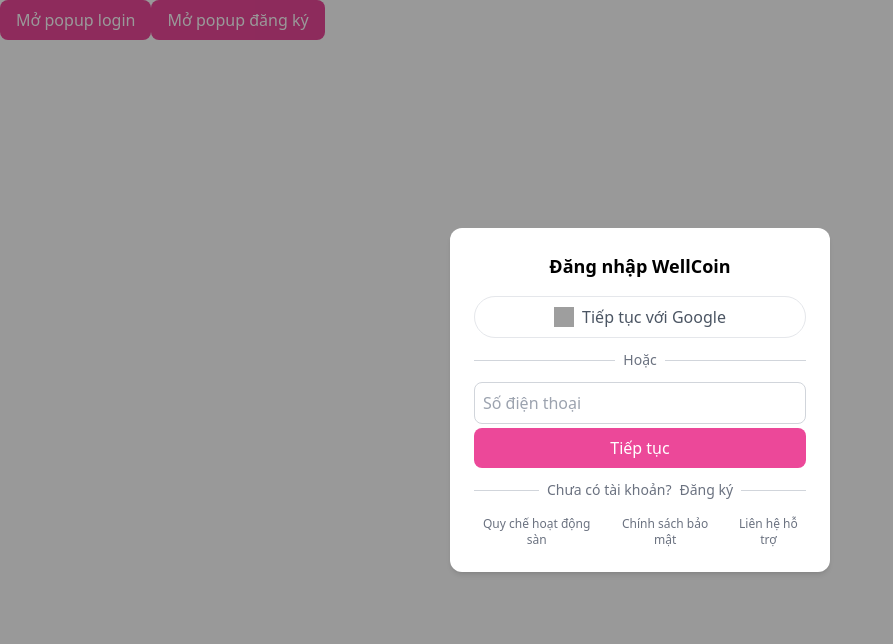
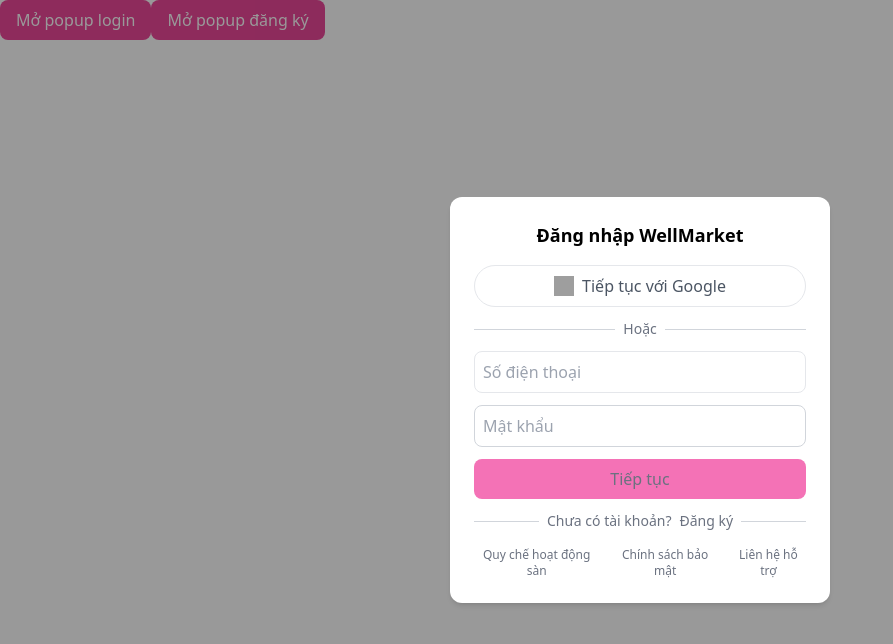
Before and after one commit to methaihuy1505/WellMarket, a React (Vite) app in the folder fe/: page / in a window 1280 px wide. Both pictures are taken after a click on the button "Mở popup login". Shown: the top 644 px of the page, without its empty margins (0-893 px from the left). Built offline with nearby package versions, Linux system fonts and the light colour scheme; grey boxes are pictures that could not be loaded.

Commit message:
Login and Register - 90%

```diff
--- a/fe/package.json
+++ b/fe/package.json
@@ -10,6 +10,8 @@
     "preview": "vite preview"
   },
   "dependencies": {
+    "axios": "^1.13.2",
+    "bcryptjs": "^3.0.3",
     "react": "^19.1.1",
     "react-dom": "^19.1.1",
     "react-router-dom": "^7.9.5"
--- a/fe/src/components/Login/Login.jsx
+++ b/fe/src/components/Login/Login.jsx
@@ -1,18 +1,21 @@
 import React, { useState } from "react";
 import { createRoot } from "react-dom/client"; // <<< quan trọng: dùng named import createRoot
 import { RegisterModal } from "./Register";
+import bcrypt from "bcryptjs";
+import axios from "axios";
+
 function LoginModalContent({ onClose }) {
   const [phone, setPhone] = useState("");
-  const [error, setError] = useState("");
+  const [error, setPhoneError] = useState("");
+  const [pswd, setPassword] = useState("");
+  const [errorPwd, setErrorPwd] = useState("");
 
-
-   const handleRegisterClick = () => {
+  const handleRegisterClick = () => {
     onClose(); // đóng modal login
     setTimeout(() => {
       RegisterModal.show(); // mở modal đăng ký
     }, 200);
   };
-
 
   const handleOverlayClick = (e) => {
     if (e.target === e.currentTarget) onClose();
@@ -21,20 +24,44 @@
   const validatePhone = (value) => {
     const regex = /^0\d{9}$/;
     if (!value) return "Vui lòng nhập số điện thoại";
-    if (!regex.test(value)) return "Số điện thoại phải gồm 10 chữ số và bắt đầu bằng 0";
+    if (!regex.test(value))
+      return "Số điện thoại phải gồm 10 chữ số và bắt đầu bằng 0";
     return "";
   };
 
   const handleSubmit = () => {
     const err = validatePhone(phone);
+    const saltRound = 5;
     if (err) {
-      setError(err);
+      setPhoneError(err);
       return;
+    } else {
+      setPhoneError("");
     }
-    setError("");
-    const result = { success: true, phone };
-    console.log("Login submit ->", result);
-    // nếu cần gọi API ở đây thì gọi rồi onClose() sau khi có kết quả
+    if (!pswd) {
+      setErrorPwd("Vui lòng nhập mật khẩu");
+      return;
+    } else {
+      setErrorPwd("");
+    }
+    // hash pass
+    const hashedpswd = bcrypt.hashSync(pswd, saltRound);
+    console.log("Phone: ", phone, "Password", hashedpswd);
+    const data = {
+      Phone: phone,
+      Passord: hashedpswd,
+    };
+
+    //gửi = axios
+    axios
+      .post("http://localhost:8000/login", data)
+      .then((res) => {
+        console.log("Server trả về:", res.data);
+      })
+      .catch((err) => {
+        console.error("Lỗi:", err);
+      });
+
     onClose(); // đóng modal
   };
 
@@ -47,10 +74,16 @@
         className="bg-white rounded-xl shadow-md w-[380px] p-6 relative animate-fade-in"
         onClick={(e) => e.stopPropagation()}
       >
-        <h2 className="text-center text-lg font-semibold mb-4">Đăng nhập WellCoin</h2>
+        <h2 className="text-center text-lg font-semibold mb-4">
+          Đăng nhập WellMarket
+        </h2>
 
         <button className="w-full text-gray-600 flex items-center justify-center border rounded-full py-2 hover:text-black hover:bg-pink-200 mb-2">
-          <img src="https://www.svgrepo.com/show/355037/google.svg" className="w-5 h-5 mr-2" alt="Google" />
+          <img
+            src="https://www.svgrepo.com/show/355037/google.svg"
+            className="w-5 h-5 mr-2"
+            alt="Google"
+          />
           Tiếp tục với Google
         </button>
 
@@ -65,13 +98,30 @@
           placeholder="Số điện thoại"
           value={phone}
           onChange={(e) => setPhone(e.target.value)}
-          className={`w-full border rounded-lg p-2 focus:ring-2 mb-1 ${
-            error ? "border-red-500 focus:ring-red-300" : "border-gray-300 focus:ring-pink-200"
+          className={`w-full border rounded-lg p-2 focus:ring mb-1 ${
+            error
+              ? "border-red-500 focus:ring-red-300 "
+              : " focus:ring-pink-200 focus:shadow-lg focus:shadow-pink-200"
           }`}
         />
-        {error && <p className="text-red-500 text-sm mb-3 text-center">{error}</p>}
-
-        <button onClick={handleSubmit} className="w-full bg-pink-500 text-white rounded-lg py-2 font-medium hover:bg-pink-600">
+        {error && (
+          <p className="text-red-500 text-sm mb-3 text-center">{error}</p>
+        )}
+        <input
+          placeholder="Mật khẩu"
+          value={pswd}
+          onChange={(e) => setPassword(e.target.value)}
+          className="w-full border rounded-lg p-2 focus:ring-2 mb-1  border-gray-300 focus:ring-pink-200
+                      focus:shadow-lg focus:shadow-pink-200 mt-2"
+          type="password"
+          maxLength={30}
+          required
+        />
+        {errorPwd && <p className="text-red-500 text-sm">{errorPwd}</p>}
+        <button
+          onClick={handleSubmit}
+          className="w-full mt-2 bg-pink-400 text-gray-500 rounded-lg py-2 font-medium hover:bg-pink-600 hover:text-black "
+        >
           Tiếp tục
         </button>
 
@@ -79,15 +129,27 @@
           <hr className="flex-grow border-gray-300" />
           <span className="px-2 text-sm text-gray-500">
             Chưa có tài khoản?
-            <a href="#" className="hover:underline hover:text-pink-700 ml-2" onClick={handleRegisterClick}>Đăng ký</a>
+            <a
+              href="#"
+              className="hover:underline hover:text-pink-700 ml-2"
+              onClick={handleRegisterClick}
+            >
+              Đăng ký
+            </a>
           </span>
           <hr className="flex-grow border-gray-300" />
         </div>
 
         <div className="text-center text-xs text-gray-500 space-x-3 mt-4 flex justify-center">
-          <a href="#" className="hover:underline hover:text-pink-700">Quy chế hoạt động sàn</a>
-          <a href="#" className="hover:underline hover:text-pink-700">Chính sách bảo mật</a>
-          <a href="#" className="hover:underline hover:text-pink-700">Liên hệ hỗ trợ</a>
+          <a href="#" className="hover:underline hover:text-pink-700">
+            Quy chế hoạt động sàn
+          </a>
+          <a href="#" className="hover:underline hover:text-pink-700">
+            Chính sách bảo mật
+          </a>
+          <a href="#" className="hover:underline hover:text-pink-700">
+            Liên hệ hỗ trợ
+          </a>
         </div>
       </div>
     </div>
--- a/fe/src/components/Login/Register.jsx
+++ b/fe/src/components/Login/Register.jsx
@@ -1,51 +1,114 @@
 import React, { useState } from "react";
 import ReactDOM from "react-dom/client";
+import { LoginModal } from "./Login";
+import bcrypt from "bcryptjs";
+import axios from "axios";
+
+function checkPasswordConditions(password) {
+  return {
+    length: password.length >= 8 && password.length <= 30,
+    uppercase: /[A-Z]/.test(password),
+    lowercase: /[a-z]/.test(password),
+    number: /[0-9]/.test(password),
+    special: /[^A-Za-z0-9]/.test(password),
+  };
+}
 
 // ==========================================
 // Nội dung modal đăng ký
 // ==========================================
 function RegisterModalContent({ onClose }) {
-  const [form, setForm] = useState({
-    phone: "",
-    name: "",
-    password: "",
-    confirmPassword: "",
-    agree: false,
-  });
+  const [phone, setPhone] = useState("");
+  const [error, setPhoneError] = useState("");
 
-  const handleChange = (e) => {
-    const { name, value, type, checked } = e.target;
-    setForm((prev) => ({
-      ...prev,
-      [name]: type === "checkbox" ? checked : value,
-    }));
+  const [pswd, setPassword] = useState("");
+  const [errorPwd, setErrorPwd] = useState("");
+
+  const [name, setName] = useState("");
+  const [errorName, setErrorName] = useState("");
+
+  const [confirmPswd, setConfirmPswd] = useState("");
+  const [errorConfPass, setErrorConfPass] = useState("");
+
+  const [agree, setAgree] = useState(false);
+  const [errorAgree, setErrorAgree] = useState("");
+
+  const conditions = checkPasswordConditions(pswd);
+  const [showConditions, setShowConditions] = useState(false);
+
+  const validatePhone = (value) => {
+    const regex = /^0\d{9}$/;
+    if (!value) return "Vui lòng nhập số điện thoại";
+    if (!regex.test(value))
+      return "Số điện thoại phải gồm 10 chữ số và bắt đầu bằng 0";
+    return "";
   };
 
   const handleSubmit = () => {
-    if (!form.agree) {
-      alert("Vui lòng đồng ý với Điều Khoản Sử Dụng!");
+    let valid = true;
+
+    const phoneErr = validatePhone(phone);
+    if (phoneErr) {
+      setPhoneError(phoneErr);
       return;
-    }
-    if (form.password !== form.confirmPassword) {
-      alert("Mật khẩu nhập lại không khớp!");
-      return;
+    } else {
+      setPhoneError("");
     }
 
-    console.log("Thông tin đăng ký:", form);
+    if (!name) {
+      setErrorName("Vui lòng nhập họ và tên");
+      return;
+    } else {
+      setErrorName("");
+    }
+    const pwdErr = checkPasswordConditions(pswd);
+    if (Object.values(pwdErr).some((v) => v === false)) {
+      setErrorPwd("Mật khẩu ko hơp lê");
+      return;
+    } else {
+      setErrorPwd("");
+    }
+    console.log(pwdErr);
+    if (confirmPswd !== pswd) {
+      setErrorConfPass("Mật khẩu nhập lại không khớp");
+      return;
+    } else {
+      setErrorConfPass("");
+    }
+
+    if (!agree) {
+      setErrorAgree("Bạn phải đồng ý với Điều Khoản Sử Dụng");
+      return;
+    } else {
+      setErrorAgree("");
+    }
+
+    // Nếu tất cả hợp lệ
+
+    const hashedpswd = bcrypt.hashSync(pswd, 5);
+    console.log("Thông tin đăng ký:", phone, name, hashedpswd);
+    const data = {
+      Phone: phone,
+      Name: name,
+      Passord: hashedpswd,
+    };
+    console.log(data);
+    axios
+      .post("http://localhost:8000/login", data)
+      .then((res) => {
+        console.log("Server trả về:", res.data);
+      })
+      .catch((err) => {
+        console.error("Lỗi:", err);
+      });
+
     alert("Đăng ký thành công!");
     onClose();
-  };
-
-  // ✅ Đóng popup khi click ra ngoài
-  const handleOverlayClick = (e) => {
-    if (e.target === e.currentTarget) onClose();
+    LoginModal.show();
   };
 
   return (
-    <div
-      className="fixed inset-0 bg-black bg-opacity-40 flex items-center justify-center z-[9999]"
-      onClick={handleOverlayClick}
-    >
+    <div className="fixed inset-0 bg-black bg-opacity-40 flex items-center justify-center z-[9999]">
       <div
         className="bg-white rounded-xl shadow-md w-[400px] p-6 relative animate-fade-in"
         onClick={(e) => e.stopPropagation()}
@@ -59,44 +122,122 @@
             type="tel"
             name="phone"
             placeholder="Số điện thoại"
-            value={form.phone}
-            onChange={handleChange}
-            className="w-full border border-gray-300 rounded-lg p-2 focus:outline-none focus:ring-2 focus:ring-pink-200"
+            value={phone}
+            onChange={(e) => setPhone(e.target.value)}
+            className={`w-full border rounded-lg p-2 focus:ring mb-1 ${
+              error
+                ? "border-red-500 focus:ring-red-300 "
+                : " focus:ring-pink-200 focus:shadow-lg focus:shadow-pink-200"
+            }`}
           />
-
+          {error && (
+            <p className="text-red-500 text-sm mb-3 text-center">{error}</p>
+          )}
           <input
             type="text"
             name="name"
             placeholder="Họ và tên"
-            value={form.name}
-            onChange={handleChange}
-            className="w-full border border-gray-300 rounded-lg p-2 focus:outline-none focus:ring-2 focus:ring-pink-200"
+            value={name}
+            onChange={(e) => setName(e.target.value)}
+            maxLength={100}
+            className={`w-full border rounded-lg p-2 focus:ring mb-1 ${
+              errorName
+                ? "border-red-500 focus:ring-red-300 "
+                : " focus:ring-pink-200 focus:shadow-lg focus:shadow-pink-200"
+            }`}
           />
-
-          <input
-            type="password"
-            name="password"
-            placeholder="Mật khẩu"
-            value={form.password}
-            onChange={handleChange}
-            className="w-full border border-gray-300 rounded-lg p-2 focus:outline-none focus:ring-2 focus:ring-pink-200"
-          />
+          {errorName && (
+            <p className="text-red-500 text-sm mb-3 text-center">{errorName}</p>
+          )}
+          <div>
+            <input
+              type="password"
+              name="password"
+              placeholder="Mật khẩu"
+              value={pswd}
+              onChange={(e) => setPassword(e.target.value)}
+              onFocus={() => {
+                setShowConditions(true), setErrorPwd("");
+              }}
+              onBlur={() => setShowConditions(false)}
+              className={`w-full border rounded-lg p-2 focus:ring mb-1 ${
+                errorPwd
+                  ? "border-red-500 focus:ring-red-300 "
+                  : " focus:ring-pink-200 focus:shadow-lg focus:shadow-pink-200"
+              }`}
+            />
+            {errorPwd && (
+              <p className="text-red-500 text-sm mb-3 text-center">
+                {errorPwd}
+              </p>
+            )}
+            {showConditions && (
+              <ul className="mt-2 text-sm">
+                <li
+                  className={
+                    conditions.length ? "text-green-600" : "text-red-600"
+                  }
+                >
+                  {conditions.length ? "✅" : "❌"} Độ dài từ 8–30 ký tự
+                </li>
+                <li
+                  className={
+                    conditions.uppercase ? "text-green-600" : "text-red-600"
+                  }
+                >
+                  {conditions.uppercase ? "✅" : "❌"} Có ít nhất một chữ hoa
+                  (A–Z)
+                </li>
+                <li
+                  className={
+                    conditions.lowercase ? "text-green-600" : "text-red-600"
+                  }
+                >
+                  {conditions.lowercase ? "✅" : "❌"} Có ít nhất một chữ thường
+                  (a–z)
+                </li>
+                <li
+                  className={
+                    conditions.number ? "text-green-600" : "text-red-600"
+                  }
+                >
+                  {conditions.number ? "✅" : "❌"} Có ít nhất một chữ số (0–9)
+                </li>
+                <li
+                  className={
+                    conditions.special ? "text-green-600" : "text-red-600"
+                  }
+                >
+                  {conditions.special ? "✅" : "❌"} Có ít nhất một ký tự đặc
+                  biệt (!@#$%^&*…)
+                </li>
+              </ul>
+            )}
+          </div>
 
           <input
             type="password"
             name="confirmPassword"
             placeholder="Nhập lại mật khẩu"
-            value={form.confirmPassword}
-            onChange={handleChange}
-            className="w-full border border-gray-300 rounded-lg p-2 focus:outline-none focus:ring-2 focus:ring-pink-200"
+            value={confirmPswd}
+            onChange={(e) => setConfirmPswd(e.target.value)}
+            className={`w-full border rounded-lg p-2 focus:ring mb-1 ${
+              errorConfPass
+                ? "border-red-500 focus:ring-red-300 "
+                : " focus:ring-pink-200 focus:shadow-lg focus:shadow-pink-200"
+            }`}
           />
-
+          {errorConfPass && (
+            <p className="text-red-500 text-sm mb-3 text-center">
+              {errorConfPass}
+            </p>
+          )}
           <label className="flex items-center text-sm text-gray-600">
             <input
               type="checkbox"
               name="agree"
-              checked={form.agree}
-              onChange={handleChange}
+              checked={agree}
+              onChange={(e) => setAgree(e.target.value)}
               className="mr-2 accent-pink-500"
             />
             Tôi đồng ý với{" "}
@@ -104,7 +245,11 @@
               Điều Khoản Sử Dụng
             </a>
           </label>
-
+          {errorAgree && (
+            <p className="text-red-500 text-sm mb-3 text-center">
+              {errorAgree}
+            </p>
+          )}
           <button
             onClick={handleSubmit}
             className="w-full bg-pink-500 text-white rounded-lg py-2 font-medium hover:bg-pink-600 mt-2"
@@ -115,7 +260,7 @@
 
         <button
           onClick={onClose}
-          className="absolute top-2 right-2 text-gray-500 hover:text-gray-700"
+          className="absolute font-semibold top-3 right-3 text-gray-500 hover:text-black hover:font-extrabold "
         >
           ✕
         </button>
```
Also changed, not shown: 1 other file (tests, documents, lock files or other folders).
